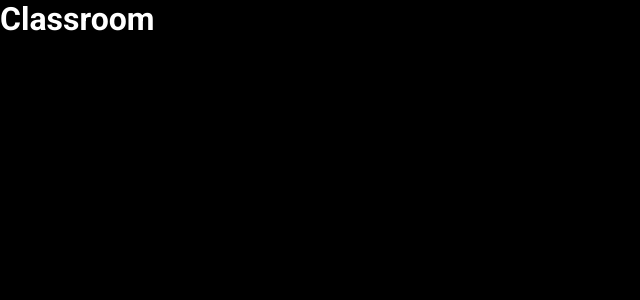
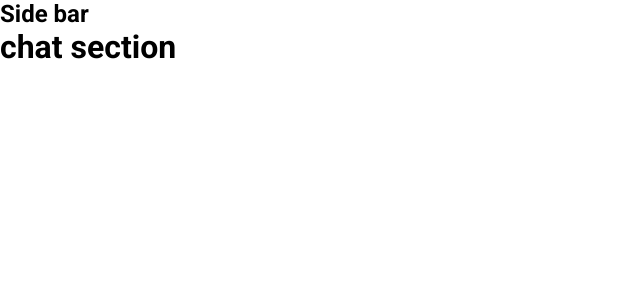
Before and after one commit to natnael-OQP/classroom, a React (Create React App) app: page / in a window 1280 px wide. Shown: the top 300 px of the page, without its empty margins (0-640 px from the left). Built offline with nearby package versions, Linux system fonts and the light colour scheme.

Commit message:
create chatSection component,sidebar component and chat page

```diff
--- a/src/App.js
+++ b/src/App.js
@@ -1,12 +1,15 @@
 import React from 'react';
 // Global Style
 import Globalstyled from './globalstyle'
+// import Chat page
+import Chat from './pages/chat';
+
 
 function App() {
   return (
     <>
       <Globalstyled/>
-      <h1>Classroom</h1>
+      <Chat/>
     </>
   );
 }
--- /dev/null
+++ b/src/component/chatSection/ChatSection.jsx
@@ -0,0 +1,17 @@
+import React from 'react'
+// styled component
+import styled from 'styled-components'
+
+const ChatSectionContainer = styled.div`
+
+`;
+
+const ChatSection = () => {
+    return (
+        <ChatSectionContainer>
+            <h1>chat section</h1>
+        </ChatSectionContainer>
+    )
+}
+
+export default ChatSection
--- /dev/null
+++ b/src/component/sidebar/Sidebar.jsx
@@ -0,0 +1,19 @@
+import React from 'react'
+// styled component
+import styled from 'styled-components'
+
+
+const SidebarContainer = styled.div`
+
+`;
+
+
+const Sidebar = () => {
+    return (
+        <SidebarContainer>
+            <h2>Side bar</h2>
+        </SidebarContainer>
+    )
+}
+
+export default Sidebar
--- a/src/globalstyle.js
+++ b/src/globalstyle.js
@@ -12,8 +12,6 @@ const GlobalStyle = createGlobalStyle`
     }
     html,body{
         overflow-x: hidden;
-        background-color: #000;
-        color:#FFF;
     }
 `;
 
--- /dev/null
+++ b/src/pages/chat.jsx
@@ -0,0 +1,26 @@
+import React from 'react'
+// styled-component
+import styled from 'styled-components';
+// import components
+import Sidebar from '../component/sidebar/Sidebar';
+import ChatSection from '../component/chatSection/ChatSection';
+
+
+
+const ChatPage = styled.div`
+
+`;
+
+const Chat = () => {
+    return (
+        <ChatPage>
+
+            {/*sidebar*/}
+                <Sidebar  />
+            {/*chat section*/}
+                <ChatSection/>
+        </ChatPage>
+    )
+}
+
+export default Chat;
```
